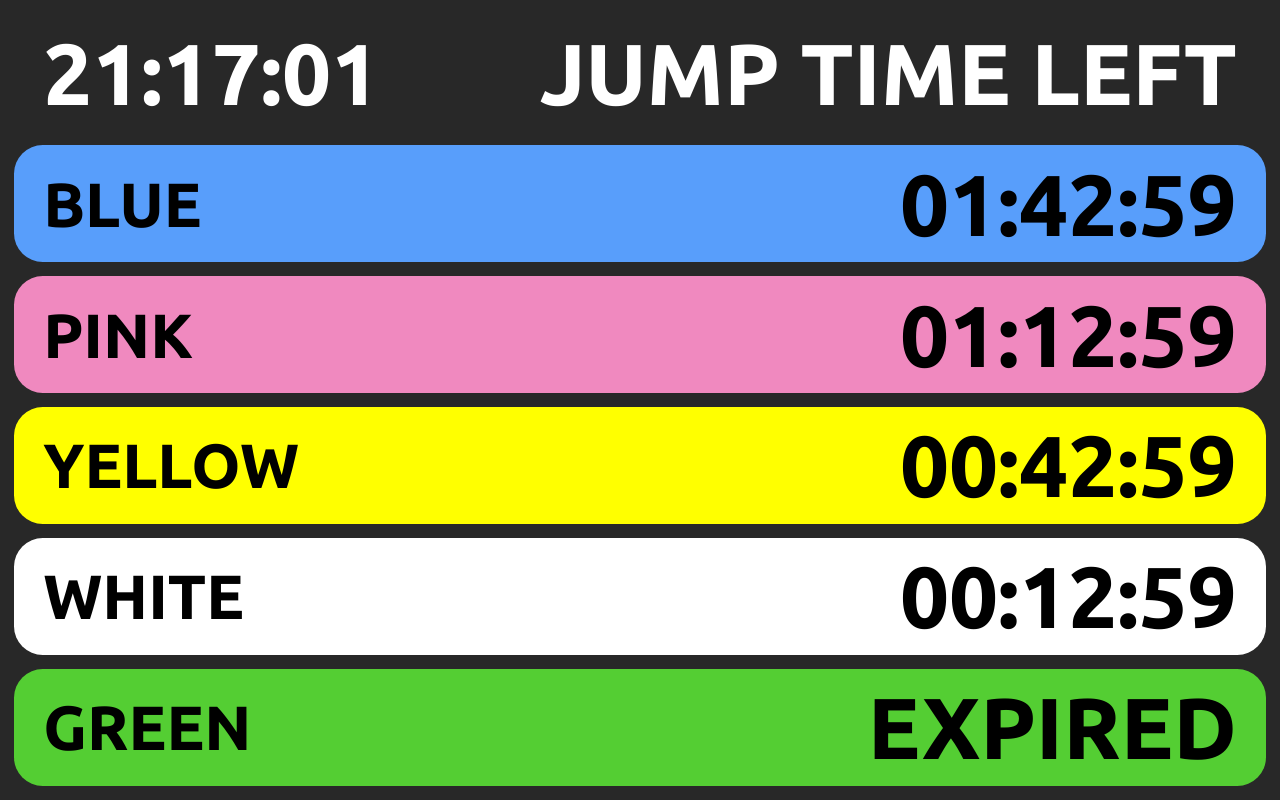
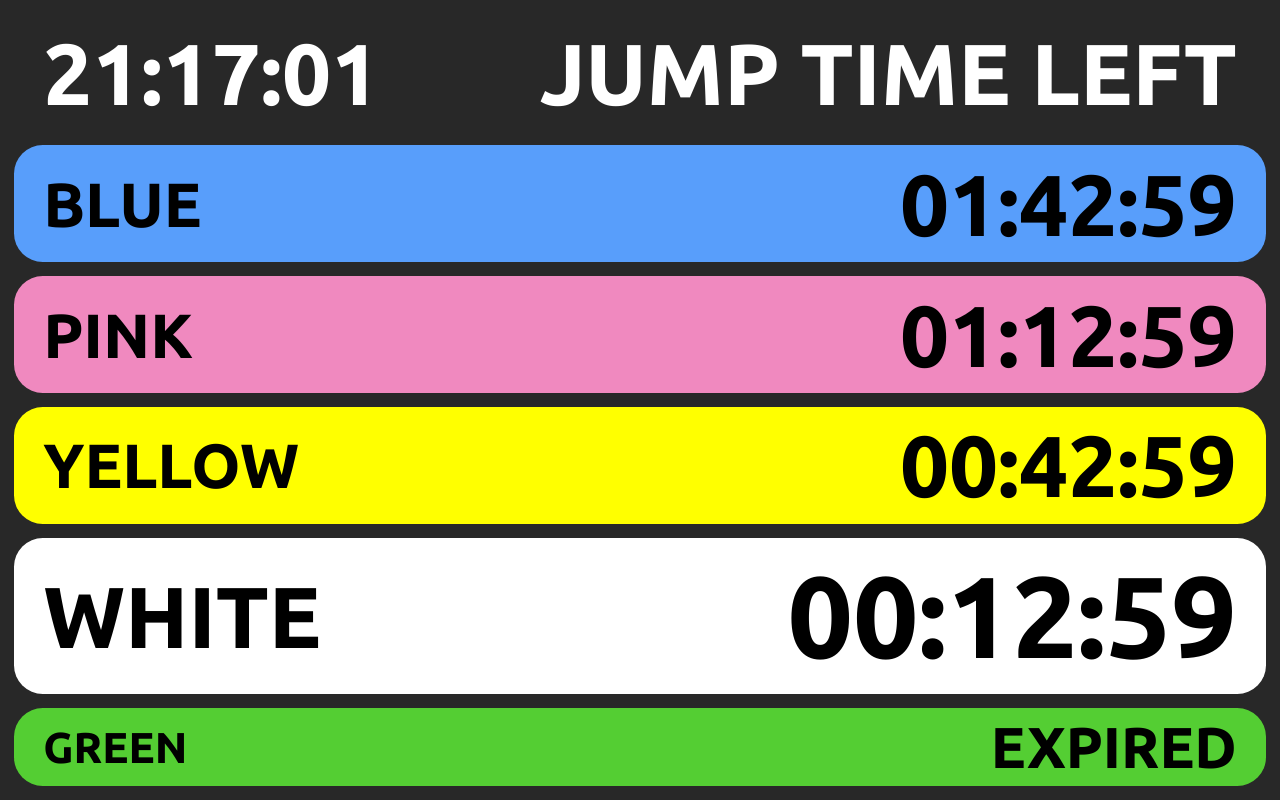
Before and after one commit to eeait/rush-wristbands, a React (Create React App) app: page / in a window 1280 px wide. Built offline with nearby package versions, Linux system fonts and the light colour scheme.

Commit message:
Change wristband sizing

```diff
--- a/src/App.css
+++ b/src/App.css
@@ -5,6 +5,8 @@
     --header_font: 5.4vh;
     --gap_unit: 1.8vh;
     --color_name_font: 5.2vh;
+    --thick_font: 7.2vh;
+    --thin_font: 3.6vh;
 }
 
 .row {
@@ -32,7 +34,6 @@
     display: inline-block;
     /*border-style: dashed;*/
     padding-left: calc(2*var(--gap_unit));
-
     color: white;
     line-height: 0%;
     font-family: var(--font);
@@ -46,9 +47,18 @@
     font-size: var(--color_name_font);
 }
 
+.thick_font {
+    font-size: var(--thick_font);
+}
+
+.thin_font {
+    font-size: var(--thin_font);
+}
+
 .wristband {
     border-radius: calc(2*var(--gap_unit));
     background-color: rgb(255, 234, 2);
+    margin-left: 0vw;
 }
 
 .green {
@@ -81,7 +91,7 @@
 
     padding: var(--gap_unit);
     grid-template-columns: 1fr;
-    grid-template-rows: repeat(6, 1fr);
+    grid-template-rows: repeat(4, 6fr) 8fr 4fr;
     row-gap: var(--gap_unit);
     background-color: rgb(40, 40, 40);
 }
--- a/src/App.js
+++ b/src/App.js
@@ -26,27 +26,26 @@ const Clock = ({ time }) => {
   )
 }
 
-const Wristband = ({ color, countdown }) => {
+const Wristband = ({ color, countdown, size }) => {
   return (
     <div className={`row wristband ${color}`}>
-      <Color color={color}></Color>
-      <Countdown countdown={countdown}></Countdown>
+      <Color color={color} size={size}></Color>
+      <Countdown countdown={countdown} size={size}></Countdown>
     </div>
   )
 }
 
-const Color = ({ color }) => {
-
+const Color = ({ color, size }) => {
   return (
-    <div className={`left black_text color_name_font`}>
+    <div className={`left black_text color_name_font ${size}_font`}>
       <h2>{color.toUpperCase()}</h2>
     </div>
   )
 }
 
-const Countdown = ({ countdown }) => {
+const Countdown = ({ countdown, size }) => {
   return (
-    <div className={`right black_text header_font`}>
+    <div className={`right black_text header_font ${size}_font`}>
       <h1>{countdown}</h1>
     </div>
   )
@@ -143,8 +142,8 @@ const App = () => {
       <Wristband color={stack[0]} countdown={timeLeft(3)}></Wristband>
       <Wristband color={stack[1]} countdown={timeLeft(2)}></Wristband>
       <Wristband color={stack[2]} countdown={timeLeft(1)}></Wristband>
-      <Wristband color={stack[3]} countdown={timeLeft(0)}></Wristband>
-      <Wristband color={stack[4]} countdown="EXPIRED"></Wristband>
+      <Wristband color={stack[3]} countdown={timeLeft(0)} size="thick"></Wristband>
+      <Wristband color={stack[4]} countdown="EXPIRED" size="thin"></Wristband>
     </div>
   )
 }
```
